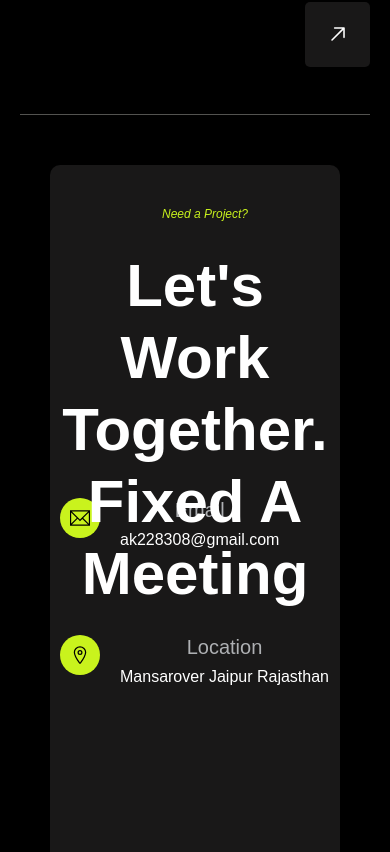
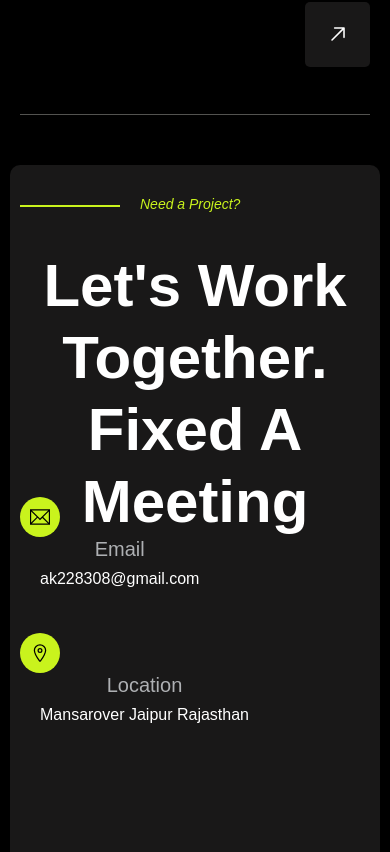
Before and after one commit to ashokverma-01/Portfolio-Website, a React (Vite) app in the folder frontend/: page /service in a window 390 px wide. Shown: the part 2452-3304 px from the top of the page. Built offline with nearby package versions, Linux system fonts and the light colour scheme.

Commit message:
forntend responsive two time

```diff
--- a/frontend/src/pages/Work/Work.css
+++ b/frontend/src/pages/Work/Work.css
@@ -146,89 +146,6 @@
 .icon-more {
   text-align: center;
 }
-.project-b {
-  width: 100%;
-  height: 100vh;
-  background-color: black;
-  display: flex;
-  padding-top: 50px;
-  padding-left: 50px;
-  padding-right: 50px;
-}
-.project1 {
-  width: 50%;
-  height: 90vh;
-  background-color: rgb(25, 24, 24);
-  padding-left: 80px;
-  border-radius: 10px;
-}
-.project2 {
-  width: 50%;
-  height: 90vh;
-  background-color: rgb(25, 24, 24);
-  display: flex;
-  align-items: center;
-  justify-content: center;
-  border-radius: 10px;
-}
-.together {
-  width: 100%;
-  height: 10%;
-  display: flex;
-}
-.email-location {
-  width: 100%;
-  height: 20%;
-  padding-top: 50px;
-  /* border-bottom: 1px solid #c9f31d; */
-}
-.email-location:hover {
-  border-bottom: 1px solid #c9f31d;
-}
-.one-two {
-  width: 90%;
-  height: 40%;
-  color: white;
-  padding-top: 20px;
-}
-.one-two:hover {
-  border-bottom: 1px solid #c9f31d;
-}
-.one {
-  display: flex;
-  height: 2px;
-  background-color: #c9f31d;
-  width: 100px;
-  margin-top: 10px;
-}
-.two {
-  margin-left: 20px;
-  color: #c9f31d;
-  font-style: italic;
-}
-.fixed {
-  transform: translateY(60px);
-  opacity: 0;
-  transition: transform 2s ease, opacity 1s ease;
-  color: white;
-}
-.fixed h1 {
-  margin-top: 30px;
-  font-size: 60px;
-  font-weight: 600;
-}
-.email2 {
-  display: flex;
-}
-.email-icon {
-  background-color: #c9f31d;
-  width: 50px;
-  height: 50px;
-  border-radius: 50%;
-  display: flex;
-  align-items: center;
-  justify-content: center;
-}
 
 /* General Mobile Responsive Styles */
 @media (max-width: 768px) {
@@ -301,59 +218,6 @@
     width: 150px;
     height: 150px;
   }
-
-  .project-b {
-    flex-direction: column;
-    align-items: center;
-  }
-
-  .project1,
-  .project2 {
-    width: 100%;
-    height: auto;
-    padding: 20px;
-    border-radius: 10px;
-  }
-
-  .together {
-    flex-direction: column;
-    align-items: center;
-  }
-
-  .email-location {
-    width: 100%;
-    height: auto;
-  }
-
-  .one-two {
-    width: 100%;
-    padding-top: 10px;
-  }
-
-  .one {
-    width: 70px;
-    margin-top: 5px;
-  }
-
-  .two {
-    font-size: 14px;
-  }
-
-  .fixed {
-    transform: translateY(30px);
-    opacity: 1;
-    color: white;
-  }
-
-  .fixed h1 {
-    font-size: 40px;
-    margin-top: 20px;
-  }
-
-  .email-icon {
-    width: 40px;
-    height: 40px;
-  }
 }
 
 /* Mobile view for smaller screens */
@@ -388,44 +252,203 @@
     width: 130px;
     height: 130px;
   }
+}
+/* Base styles */
+/* General styles */
+.project-b {
+  width: 100%;
+  height: 100vh;
+  background-color: black;
+  display: flex;
+  padding-top: 50px;
+  padding-left: 50px;
+  padding-right: 50px;
+}
 
+.project1,
+.project2 {
+  width: 50%;
+  height: 90vh;
+  background-color: rgb(25, 24, 24);
+  border-radius: 10px;
+}
+
+.project2 {
+  display: flex;
+  align-items: center;
+  justify-content: center;
+}
+
+.together {
+  width: 100%;
+  height: 10%;
+  display: flex;
+}
+
+.email-location {
+  width: 100%;
+  height: 20%;
+  padding-top: 50px;
+}
+
+.email-location:hover {
+  border-bottom: 1px solid #c9f31d;
+}
+
+.one-two {
+  width: 90%;
+  height: 40%;
+  color: white;
+  padding-top: 20px;
+}
+
+.one-two:hover {
+  border-bottom: 1px solid #c9f31d;
+}
+
+.one {
+  display: flex;
+  height: 2px;
+  background-color: #c9f31d;
+  width: 100px;
+  margin-top: 10px;
+}
+
+.two {
+  margin-left: 20px;
+  color: #c9f31d;
+  font-style: italic;
+}
+
+.fixed {
+  transform: translateY(60px);
+  opacity: 0;
+  transition: transform 2s ease, opacity 1s ease;
+  color: white;
+}
+
+.fixed h1 {
+  margin-top: 30px;
+  font-size: 60px;
+  font-weight: 600;
+}
+
+.email2 {
+  display: flex;
+}
+
+.email-icon {
+  background-color: #c9f31d;
+  width: 50px;
+  height: 50px;
+  border-radius: 50%;
+  display: flex;
+  align-items: center;
+  justify-content: center;
+}
+
+/* Mobile responsive styles */
+@media screen and (max-width: 768px) {
   .project-b {
-    padding-top: 30px;
+    flex-direction: column;
+    padding-left: 20px;
+    padding-right: 20px;
   }
 
   .project1,
   .project2 {
     width: 100%;
     height: auto;
-    padding: 30px;
+    padding-left: 20px;
+    padding-right: 20px;
   }
 
-  .together {
-    flex-direction: column;
-    align-items: center;
+  .project2 {
+    display: block;
+    align-items: flex-start;
+    justify-content: flex-start;
   }
 
   .email-location {
+    padding-top: 20px;
+  }
+
+  .one-two {
+    padding-top: 10px;
     width: 100%;
+  }
+
+  .one {
+    margin-top: 15px;
+    width: 80px;
+  }
+
+  .two {
+    margin-left: 10px;
+  }
+
+  .fixed h1 {
+    font-size: 30px;
+    margin-top: 20px;
+  }
+
+  .email2 {
+    flex-direction: column;
+    align-items: flex-start;
+  }
+
+  .email-icon {
+    width: 40px;
+    height: 40px;
+  }
+
+  .project1 {
+    padding-bottom: 20px;
+  }
+}
+
+/* Extra small devices (mobile) */
+@media screen and (max-width: 480px) {
+  .project-b {
+    padding-top: 30px;
+    padding-left: 10px;
+    padding-right: 10px;
+  }
+
+  .project1,
+  .project2 {
+    padding-left: 10px;
+    padding-right: 10px;
+  }
+
+  .email-location {
     padding-top: 10px;
   }
 
-  .one-two {
-    width: 100%;
-    padding-top: 5px;
-  }
-
-  .one {
-    width: 60px;
-    margin-top: 5px;
-  }
-
-  .two {
-    font-size: 12px;
+  .fixed h1 {
+    font-size: 24px;
+    margin-top: 15px;
   }
 
   .email-icon {
     width: 35px;
     height: 35px;
   }
+
+  .one {
+    width: 70px;
+  }
+
+  .two {
+    font-size: 14px;
+  }
+
+  .project1 {
+    padding-bottom: 15px;
+  }
+
+  .project2 img {
+    width: 100%;
+    height: auto;
+  }
 }
--- a/frontend/src/pages/Work/WorkPort.css
+++ b/frontend/src/pages/Work/WorkPort.css
@@ -1,3 +1,4 @@
+/* General Portfolio Styles */
 .portfolia {
   color: white;
   padding-top: 50px;
@@ -87,7 +88,10 @@
   background-color: black;
   color: white;
 }
-
+.p-I img {
+  width: 100%;
+  vertical-align: middle;
+}
 .i-foot {
   display: flex;
   justify-content: space-between;
@@ -227,10 +231,10 @@ li::marker {
   background-color: #c9f31d;
 }
 
-/* Mobile responsiveness */
-@media (max-width: 768px) {
+/* Media Queries for Mobile Responsiveness */
+@media only screen and (max-width: 768px) {
   .portfolia h1 {
-    font-size: 30px;
+    font-size: 36px;
   }
 
   .portfolia span {
@@ -239,13 +243,7 @@ li::marker {
 
   .all-btn {
     flex-direction: column;
-    width: 80%;
-  }
-
-  .port-btn {
-    border-right: none;
-    padding: 10px;
-    width: 100%;
+    width: 90%;
   }
 
   .p-images2 {
@@ -257,7 +255,12 @@ li::marker {
   .p-I {
     width: 100%;
     height: auto;
-    margin-bottom: 20px;
+  }
+
+  .i-foot {
+    flex-direction: column;
+    align-items: center;
+    padding-top: 20px;
   }
 
   .fst {
@@ -270,26 +273,34 @@ li::marker {
   .second,
   .third {
     width: 100%;
+    height: auto;
     margin-bottom: 20px;
+    padding-left: 10px;
+    padding-right: 10px;
   }
 
   .top-text {
-    width: 100%;
+    width: 80%;
+  }
+
+  .top-text::before,
+  .top-text::after {
+    margin: 0 5px;
   }
 
   .p-h h1 {
     font-size: 40px;
-    text-align: center;
   }
 
-  .span-p {
-    margin-left: 10px;
+  .arrow-w button {
+    font-size: 18px;
+    padding: 15px;
   }
 }
 
-@media (max-width: 480px) {
+@media only screen and (max-width: 480px) {
   .portfolia h1 {
-    font-size: 25px;
+    font-size: 28px;
   }
 
   .portfolia span {
@@ -297,7 +308,8 @@ li::marker {
   }
 
   .all-btn {
-    width: 90%;
+    width: 100%;
+    flex-direction: column;
   }
 
   .p-images2 {
@@ -305,27 +317,24 @@ li::marker {
     padding-right: 10px;
   }
 
-  .p-I {
-    width: 100%;
-    height: auto;
-  }
-
   .fst {
-    flex-direction: column;
-    padding-left: 15px;
-    padding-right: 15px;
+    padding-left: 10px;
+    padding-right: 10px;
   }
 
   .first,
   .second,
   .third {
     width: 100%;
-    padding: 15px;
-    margin-bottom: 15px;
+    height: auto;
   }
 
   .p-h h1 {
     font-size: 30px;
-    text-align: center;
+  }
+
+  .arrow-w button {
+    font-size: 16px;
+    padding: 10px;
   }
 }
--- a/frontend/src/pages/Work/WorkPort.jsx
+++ b/frontend/src/pages/Work/WorkPort.jsx
@@ -357,7 +357,9 @@ const WorkPort = () => {
           <div className="p-h">
             <h1>
               Your Dream Website In Just<br></br>
-              <span style={{ marginLeft: "250px" }}>Few Steps</span>
+              <div className="few">
+                <span>Few Steps</span>
+              </div>
             </h1>
           </div>
         </div>
```
Also changed, not shown: 1 other file (tests, documents, lock files or other folders).
